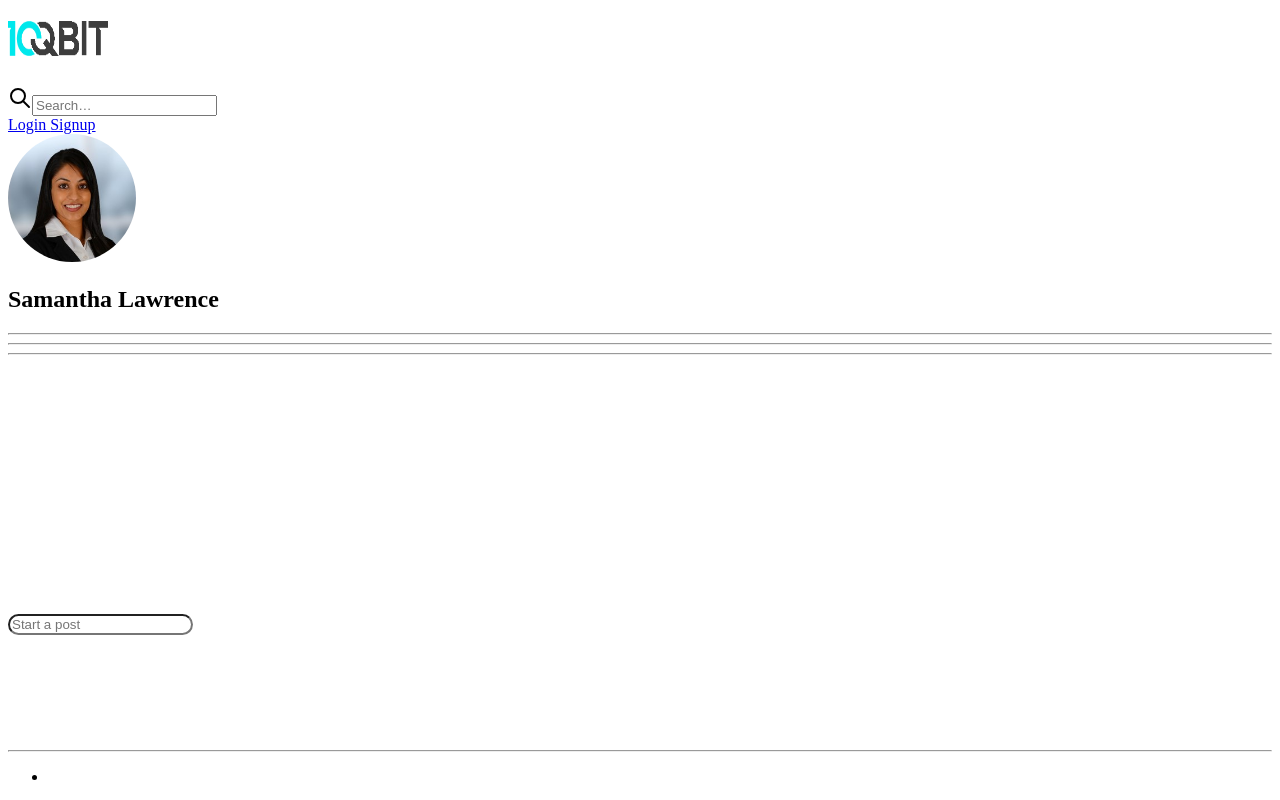
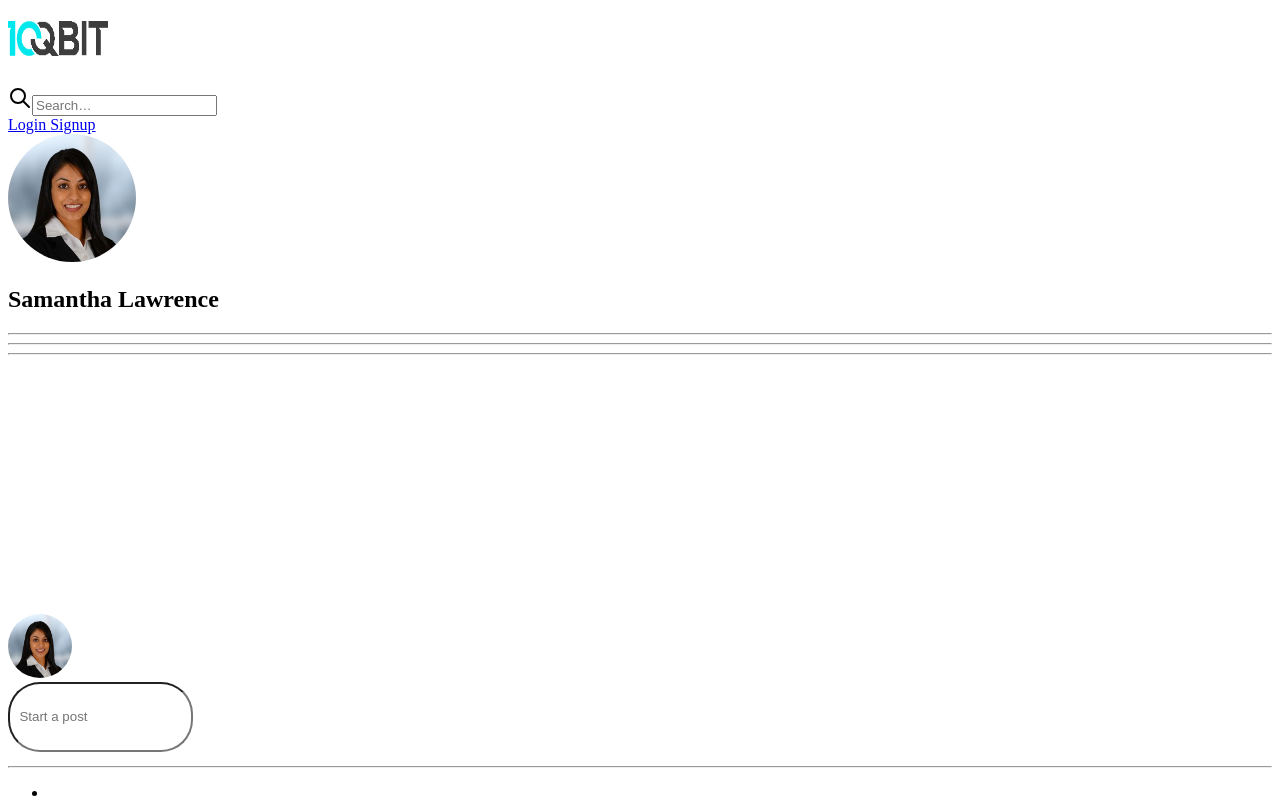
Before and after one commit to naveen10qbit/Moxy-base-FE, a Nuxt app: page /home in a window 1280 px wide. Shown: the top 800 px of the page. Built offline with nearby package versions, Linux system fonts and the light colour scheme.

Commit message:
homepage changes

```diff
--- a/pages/home.vue
+++ b/pages/home.vue
@@ -26,15 +26,16 @@
                 </div>
             </div>
             <div class="col-12 col-lg-6">
-                <div class="card" style="height: 8rem ">
+                <div class="card" style="height: 9rem ">
                     <div class="card-body">
                         <div class="row">
                             <div class="col-auto">
-                            <div class="skeleton-avatar"></div>
+                            <!-- <div class="skeleton-avatar"></div> -->
+                            <img src="/image1.jpg" alt="Avatar" style="width: 4rem; height: 4rem; border-radius: 50%;" class="avatar rounded-circle">
                             </div>
                             <div class="col">
                             <div class="form-group">
-                                <input class="form-control input-lg" style="border-radius: 1rem;" placeholder="Start a post" id="inputlg" type="text">
+                                <input class="form-control input-lg" style="border-radius: 2rem; height: 4rem;" placeholder="  Start a post" id="inputlg" type="text">
                             </div>
                             <div class="skeleton-line mt-2"></div>
                             <div class="skeleton-line"></div>
```
